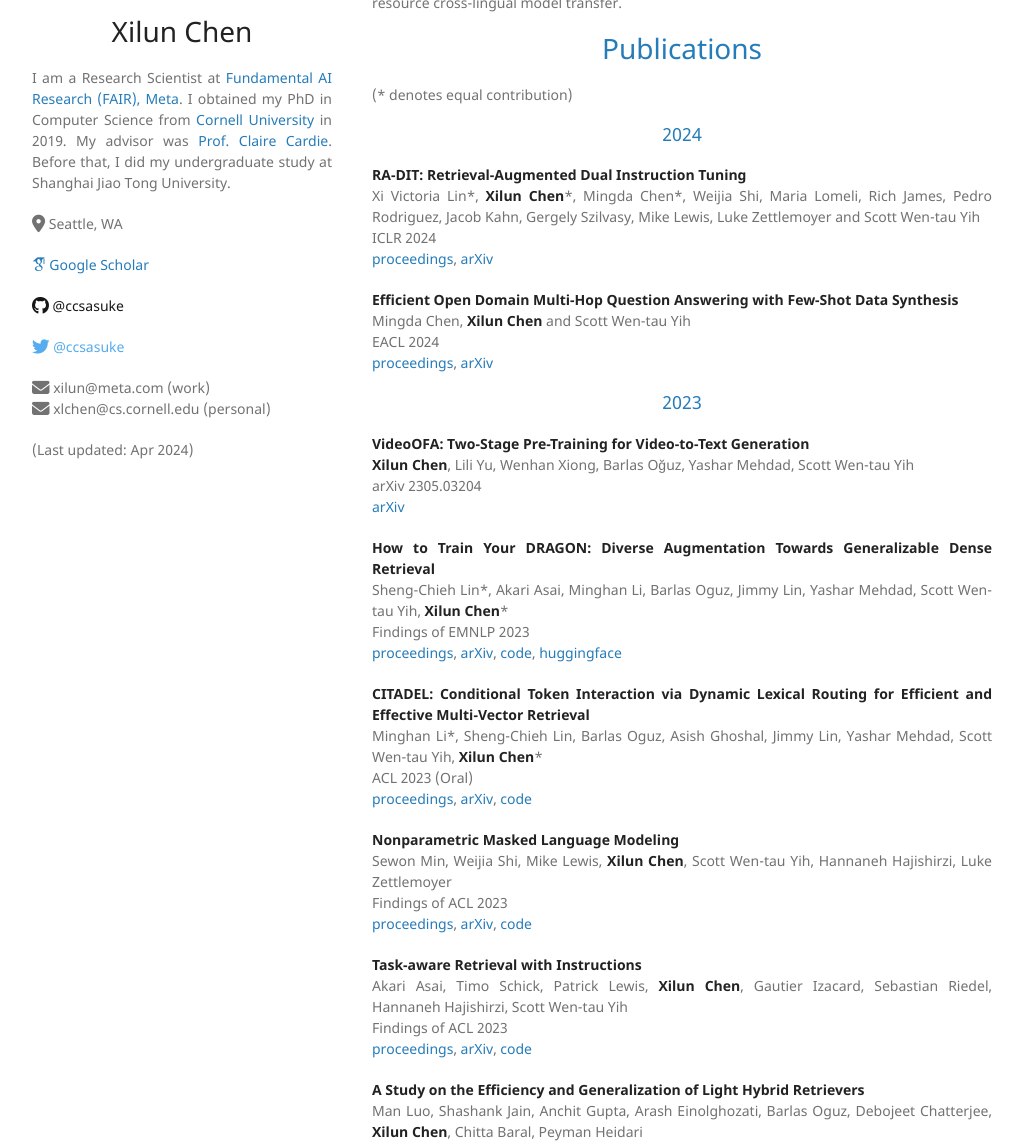
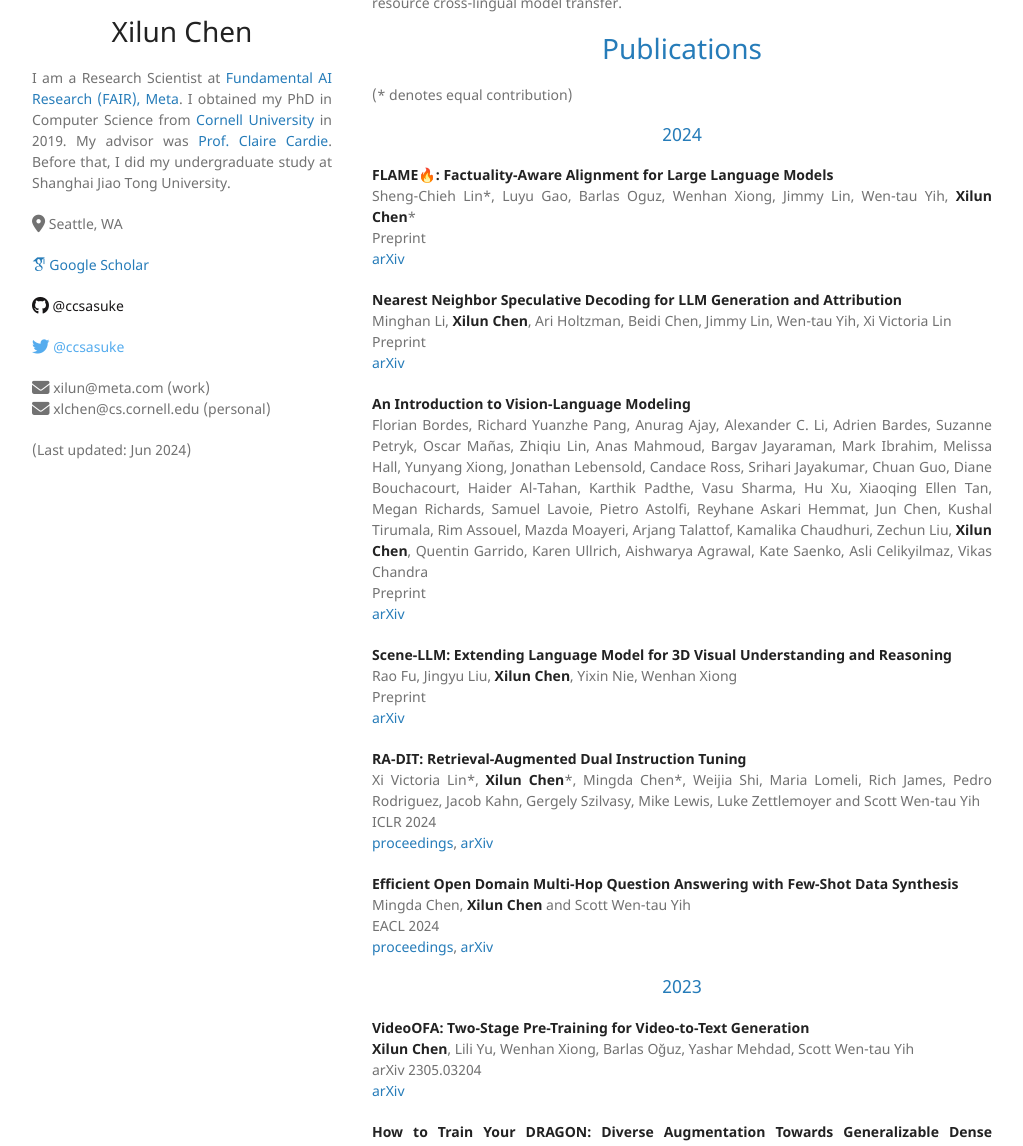
Before and after one commit to ccsasuke/ccsasuke.github.io, a Jekyll site: the page built from index.md, in a window 1280 px wide and 1400 px high, cut to the strip 254-1400 px from the top of the window. Shown: the whole strip, without its empty margins (128-1151 px from the left). Built offline with Jekyll 4.4.1, drawn with Linux system fonts in a browser that asks for light colours; nearby versions of some CDN libraries; some web fonts are replaced.

Commit message:
update publications

```diff
--- a/_layouts/default.html
+++ b/_layouts/default.html
@@ -42,13 +42,13 @@ Before that, I did my undergraduate study at Shanghai Jiao Tong University.
         </p>
 
         <p><span style="font-size: 1em;"><i class="fa-solid fa-lg fa-location-dot"></i> Seattle, WA</span></p>
-        <p><a href="https://scholar.google.com/citations?user=eUk_hy8AAAAJ&hl=en" target="_blank"><i style="font-size:1.3em;" class="ai ai-lg ai-google-scholar"></i> Google Scholar</a></p>
+        <p><a href="https://scholar.google.com/citations?hl=en&user=eUk_hy8AAAAJ&sortby=pubdate" target="_blank"><i style="font-size:1.3em;" class="ai ai-lg ai-google-scholar"></i> Google Scholar</a></p>
         <p><a href="https://github.com/ccsasuke" target="_blank"><span style="font-size: 1em; color: #171516;"><i class="fa-brands fa-lg fa-github"></i> @ccsasuke</span></a></p>
         <p><a href="https://twitter.com/ccsasuke" target="_blank"><span style="font-size: 1em; color: #55acee;"><i class="fa-brands fa-lg fa-twitter"></i> @ccsasuke</span></a></p>
           <p><i class="fa-solid fa-lg fa-envelope"></i> xilun@<span class="displaynone">nospam.</span>meta.com (work)</br>
           <i class="fa-solid fa-lg fa-envelope"></i> xlchen@<span class="displaynone">nospam.</span>cs.cornell.edu (personal)</p>
 
-	<p>(Last updated: Apr 2024)</p>
+	<p>(Last updated: Jun 2024)</p>
 
       </header>
       <section>
--- a/index.md
+++ b/index.md
@@ -13,6 +13,26 @@ Previously, my PhD research was about learning deep representations for low-reso
 (\* denotes equal contribution)
 
 #### [2024](#publications2024)
+
+**FLAME🔥: Factuality-Aware Alignment for Large Language Models**<br/>
+Sheng-Chieh Lin\*, Luyu Gao, Barlas Oguz, Wenhan Xiong, Jimmy Lin, Wen-tau Yih, **Xilun Chen**\*<br/>
+Preprint<br/>
+[arXiv](https://arxiv.org/abs/2405.01525)
+
+**Nearest Neighbor Speculative Decoding for LLM Generation and Attribution**<br/>
+Minghan Li, **Xilun Chen**, Ari Holtzman, Beidi Chen, Jimmy Lin, Wen-tau Yih, Xi Victoria Lin<br/>
+Preprint<br/>
+[arXiv](https://arxiv.org/abs/2405.19325)
+
+**An Introduction to Vision-Language Modeling**<br/>
+Florian Bordes, Richard Yuanzhe Pang, Anurag Ajay, Alexander C. Li, Adrien Bardes, Suzanne Petryk, Oscar Mañas, Zhiqiu Lin, Anas Mahmoud, Bargav Jayaraman, Mark Ibrahim, Melissa Hall, Yunyang Xiong, Jonathan Lebensold, Candace Ross, Srihari Jayakumar, Chuan Guo, Diane Bouchacourt, Haider Al-Tahan, Karthik Padthe, Vasu Sharma, Hu Xu, Xiaoqing Ellen Tan, Megan Richards, Samuel Lavoie, Pietro Astolfi, Reyhane Askari Hemmat, Jun Chen, Kushal Tirumala, Rim Assouel, Mazda Moayeri, Arjang Talattof, Kamalika Chaudhuri, Zechun Liu, **Xilun Chen**, Quentin Garrido, Karen Ullrich, Aishwarya Agrawal, Kate Saenko, Asli Celikyilmaz, Vikas Chandra<br/>
+Preprint<br/>
+[arXiv](https://arxiv.org/abs/2405.17247)
+
+**Scene-LLM: Extending Language Model for 3D Visual Understanding and Reasoning**<br/>
+Rao Fu, Jingyu Liu, **Xilun Chen**, Yixin Nie, Wenhan Xiong<br/>
+Preprint<br/>
+[arXiv](https://arxiv.org/abs/2403.11401)
 
 **RA-DIT: Retrieval-Augmented Dual Instruction Tuning**<br/>
 Xi Victoria Lin\*, **Xilun Chen**\*, Mingda Chen\*, Weijia Shi, Maria Lomeli, Rich James, Pedro Rodriguez, Jacob Kahn, Gergely Szilvasy, Mike Lewis, Luke Zettlemoyer and Scott Wen-tau Yih<br/>
```
Also changed, not shown: 1 other file.
